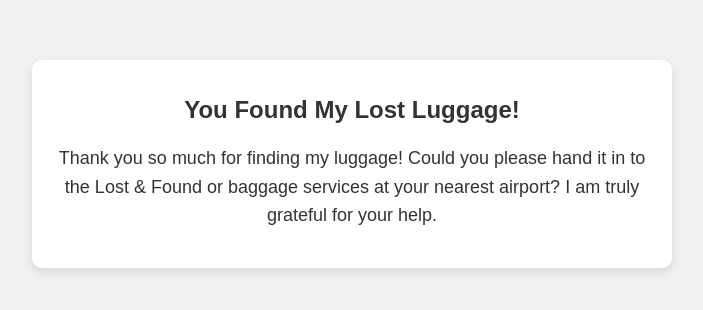
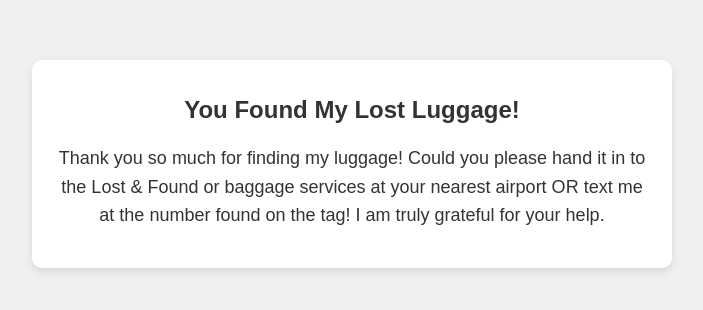
Before and after one commit to Shazklebolt/lost-luggage-thank-you, a plain HTML site: page index.html in a window 1280 px wide. Shown: the part 236-546 px from the top of the page, without its empty margins (288-991 px from the left). Drawn offline with Linux system fonts and the light colour scheme.

Commit message:
Update index.html

```diff
--- a/index.html
+++ b/index.html
@@ -36,7 +36,7 @@
 <body>
   <div class="container">
     <h1>You Found My Lost Luggage!</h1>
-    <p>Thank you so much for finding my luggage! Could you please hand it in to the Lost & Found or baggage services at your nearest airport? I am truly grateful for your help.</p>
+    <p>Thank you so much for finding my luggage! Could you please hand it in to the Lost & Found or baggage services at your nearest airport OR text me at the number found on the tag! I am truly grateful for your help.</p>
   </div>
 </body>
 </html>
```
